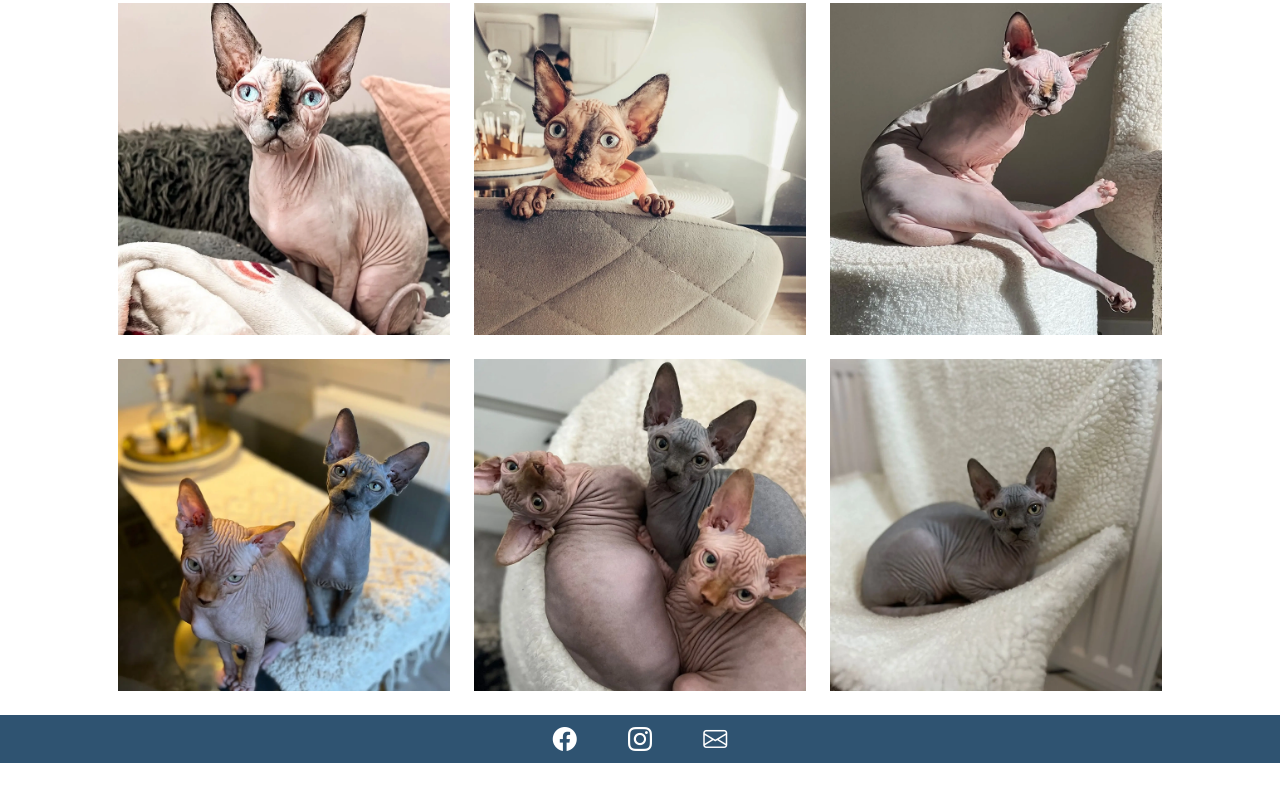
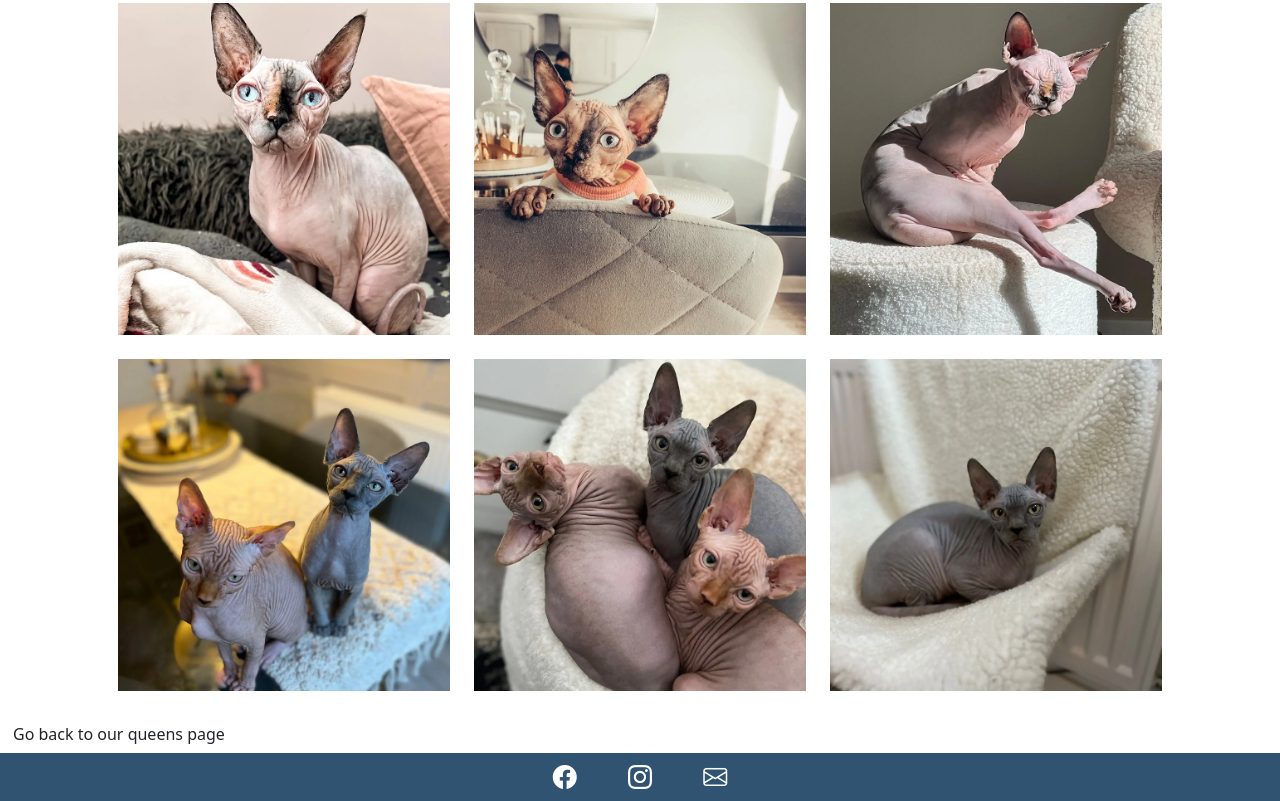
Before and after one commit to collingsandrew/milestone-one-project, a plain HTML site: page nancy.html in a window 1280 px wide. Shown: the part 774-1575 px from the top of the page. Before the commit the page ends 1537 px from the top, so only its background shows below. Drawn offline with nearby package versions, Linux system fonts and the light colour scheme.

Commit message:
Add link to queens page

```diff
--- a/nancy.html
+++ b/nancy.html
@@ -136,6 +136,9 @@
                 </div>
             </div>
         </div>
+        <div class="queens-link">
+            <a class="btn" href="queens.html" role="button">Go back to our queens page</a>
+        </div>
     </section>
     <!-- social links bar -->
     <footer id="social-links-bar" aria-label="social media links">
```
